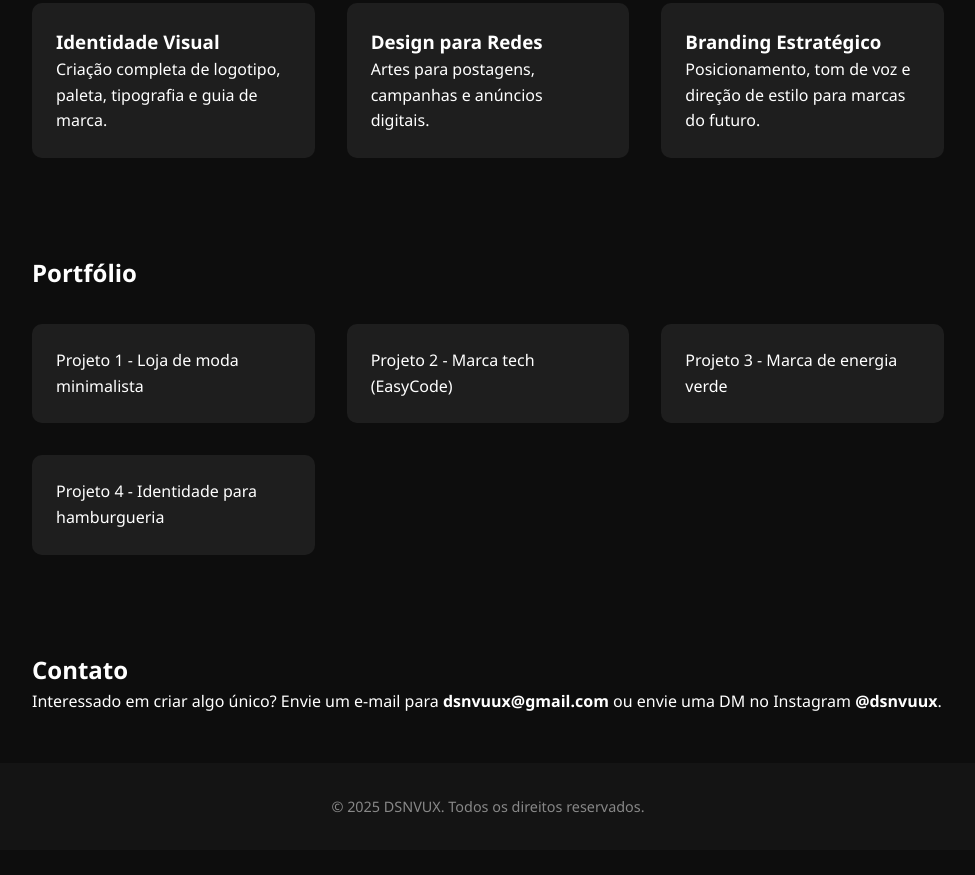
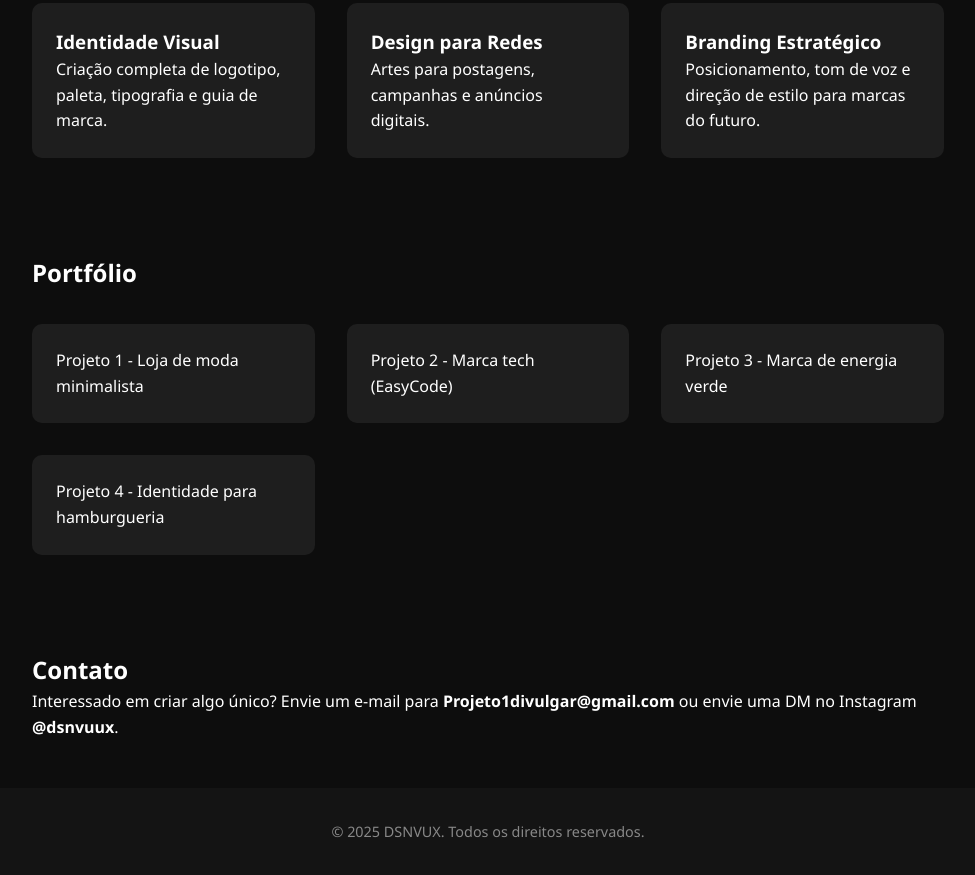
Before and after one commit to DSNVUX/DSNVUX---SITE, a plain HTML site: page index.html in a window 1280 px wide. Shown: the part 496-1371 px from the top of the page, without its empty margins (152-1127 px from the left). Before the commit the page ends 1346 px from the top, so only its background shows below. Drawn offline with Linux system fonts and the light colour scheme.

Commit message:
Update index.html

```diff
--- a/index.html
+++ b/index.html
@@ -99,7 +99,7 @@
     </div>
   </section>  <section id="contato">
     <h2>Contato</h2>
-    <p>Interessado em criar algo único? Envie um e-mail para <strong>dsnvuux@gmail.com</strong> ou envie uma DM no Instagram <strong>@dsnvuux</strong>.</p>
+    <p>Interessado em criar algo único? Envie um e-mail para <strong>Projeto1divulgar@gmail.com</strong> ou envie uma DM no Instagram <strong>@dsnvuux</strong>.</p>
   </section>  <footer>
     <p>&copy; 2025 DSNVUX. Todos os direitos reservados.</p>
   </footer>
```
